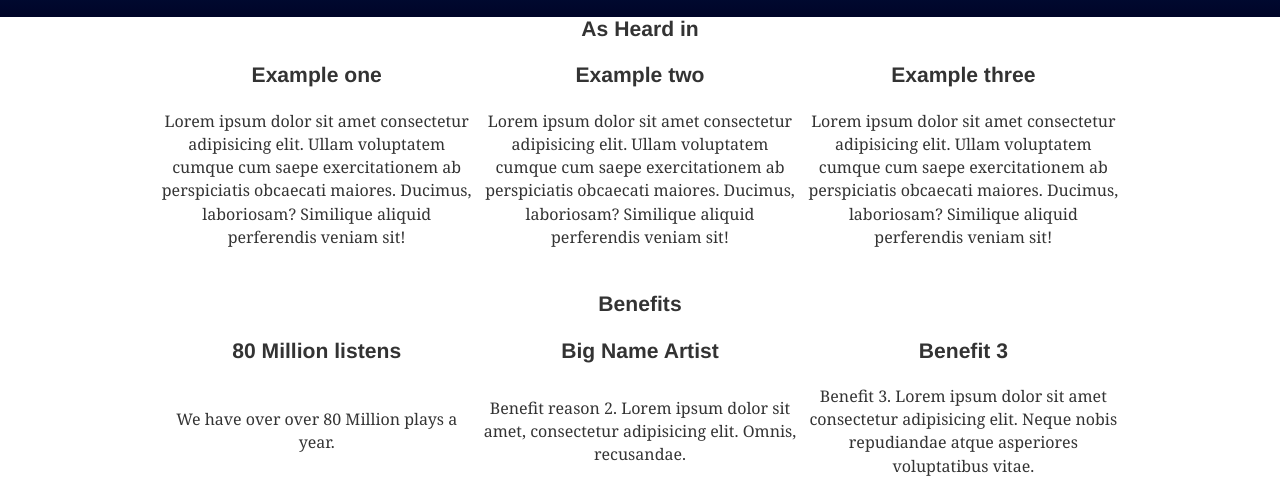
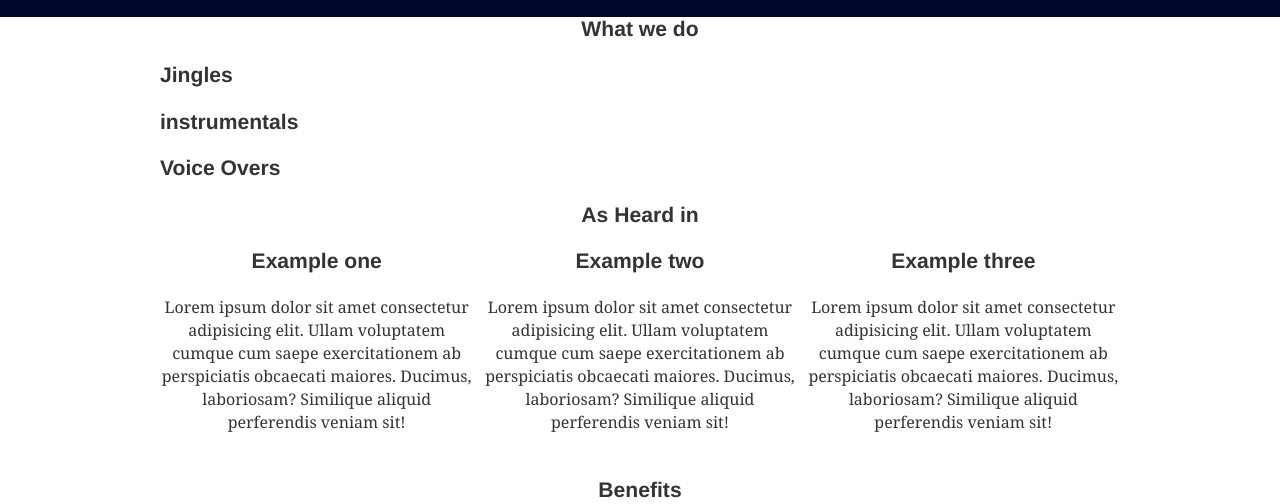
Before and after one commit to andrejarboe/jingles, a Gatsby site: page / in a window 1280 px wide. Shown: the part 320-824 px from the top of the page. Built offline with nearby package versions, Linux system fonts and the light colour scheme; Gatsby itself is replaced by a stand-in of ours.

Commit message:
add what we do section

```diff
--- a/src/pages/index.jsx
+++ b/src/pages/index.jsx
@@ -22,6 +22,27 @@ export default () => (
               src="./assets/jingleListerner.png"
               alt="Photo by rawpixel.com from Pexels"
             />
+          </div>
+        </div>
+      </div>
+    </section>
+
+    {/* What we do */}
+    <section id="what-we-do">
+      <div className="wrapper">
+        <div className="title">
+          <h3>What we do</h3>
+        </div>
+
+        <div className="works">
+          <div className="work">
+            <h3>Jingles</h3>
+          </div>
+          <div className="work">
+            <h3>instrumentals</h3>
+          </div>
+          <div className="work">
+            <h3>Voice Overs</h3>
           </div>
         </div>
       </div>
```
Also changed, not shown: 1 other file.
